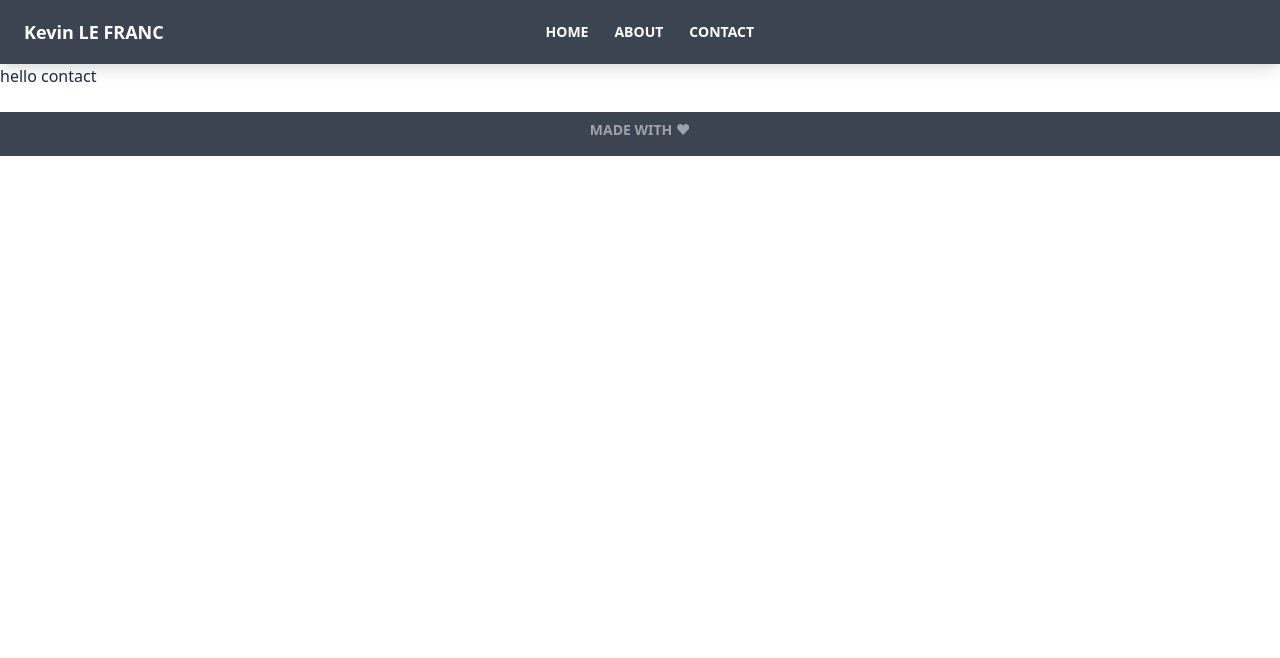
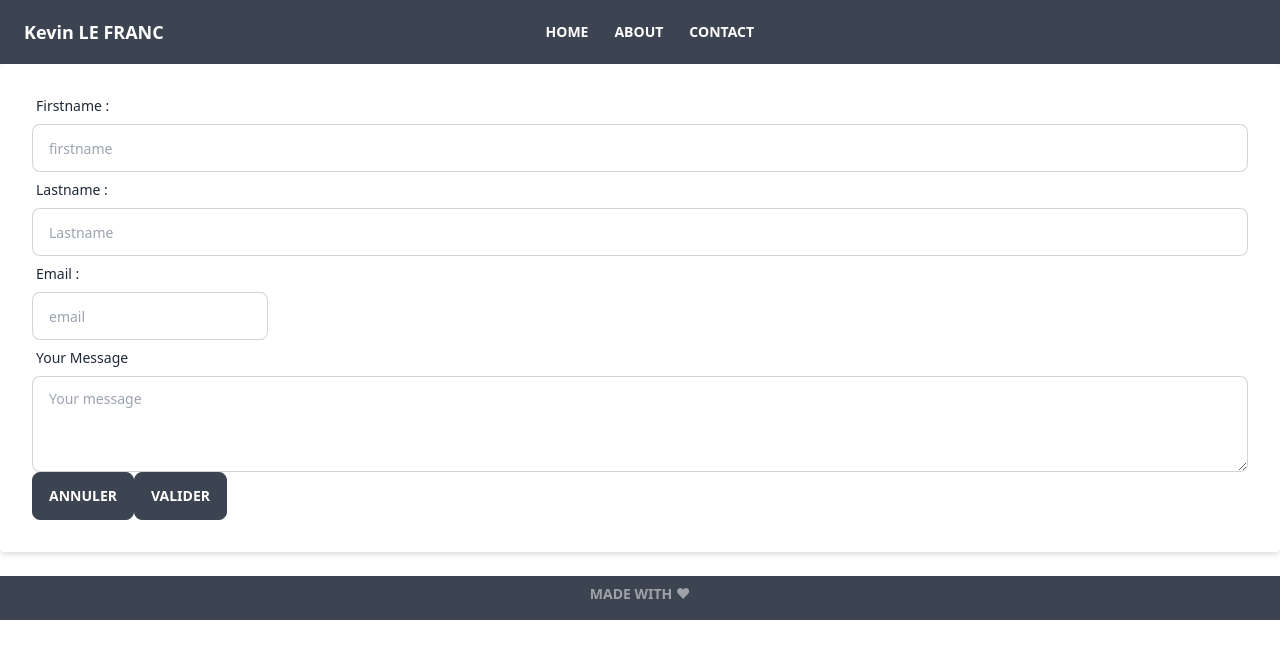
Before and after one commit to ferkev2/myfolio, a Next.js app: page /contact in a window 1280 px wide. Shown: the top 658 px of the page. Built offline with nearby package versions, Linux system fonts and the light colour scheme; what @tailwindcss/typography would draw is missing.

Commit message:
add a contact form

```diff
--- /dev/null
+++ b/components/ContactForm/ContactForm.tsx
@@ -0,0 +1,81 @@
+import React, { useState } from 'react';
+
+interface IcontactForm {
+  firstname: string;
+  lastname: string;
+  email: string;
+  message: string;
+}
+
+export const ContactForm = () => {
+  const [ firstname, setFirstname ] = useState<string>('');
+  const [ lastname, setLastname] = useState<string>('');
+  const [ email, setEmail ] = useState<string>('');
+  const [ message, setMessage ] = useState<string>('');
+
+  const onHandleInput = (e: any) => {
+
+    const { name, value }  = e.target;
+
+    switch (name) {
+      case 'firstname':
+        setFirstname(value);
+        break;
+      case 'lastname':
+        setLastname(value);
+        break;
+      case 'email':
+        setEmail(value);
+        break;
+      case 'message':
+        setMessage(value);
+        break;
+    };
+  };
+
+  const onHandleSubmit = (e: any) => {
+    const messageToSend = {
+      firstname,
+      lastname,
+      email,
+      message,
+    };
+    console.log(messageToSend);
+  };
+
+
+  return (
+    <>
+      <form className="bg-white shadow-md rounded px-8 pt-6 pb-8 mb-4" onSubmit={onHandleSubmit}>
+        <div className="form-control">
+          <label className="label" htmlFor="contact-firstname">
+            <span className="label-text">Firstname :</span>
+          </label>
+          <input value={firstname} onChange={onHandleInput} type="text" id="contact-firstname" name="firstname" placeholder="firstname" className="input input-bordered" />
+        </div>
+        <div className="form-control">
+          <label className="label" htmlFor="contact-lastname">
+            <span className="label-text">Lastname :</span>
+          </label>
+          <input value={lastname} onChange={onHandleInput} id="contact-firstname" name="lastname" type="text" placeholder="Lastname" className="input input-bordered" />
+        </div>
+        <div>
+          <label className="label" htmlFor="contact-email">
+            <span className="label-text">Email :</span>
+          </label>
+          <input value={email} onChange={onHandleInput} id="contact-email" name="email" type="text" placeholder="email" className="input input-bordered" />
+        </div>
+        <div className="form-control">
+          <label className="label" htmlFor="contact-message">
+            <span className="label-text">Your Message</span>
+          </label>
+          <textarea value={message} onChange={onHandleInput} id="contact-message" name="message" className="textarea h-24 textarea-bordered" placeholder="Your message"></textarea>
+        </div>
+        <div>
+          <button type="reset" className="btn">Annuler</button>
+          <button className="btn">Valider</button>
+        </div>
+      </form>
+    </>
+  );
+};
--- a/package.json
+++ b/package.json
@@ -14,6 +14,7 @@
     "@headlessui/react": "^1.4.1",
     "@heroicons/react": "^1.0.4",
     "@tailwindcss/typography": "^0.4.1",
+    "axios": "^0.21.4",
     "daisyui": "^1.14.0",
     "next": "11.1.2",
     "react": "17.0.2",
--- a/pages/contact.tsx
+++ b/pages/contact.tsx
@@ -1,11 +1,12 @@
 import type { NextPage } from 'next';
 import React from 'react';
+import { ContactForm } from '../components/ContactForm/ContactForm';
 
 const Contact: NextPage = () => {
   return (
-    <div>
-      hello contact
-    </div>
+    <>
+      <ContactForm />
+    </>
   );
 };
 
```
Also changed, not shown: 1 other file (tests, documents, lock files or other folders).
